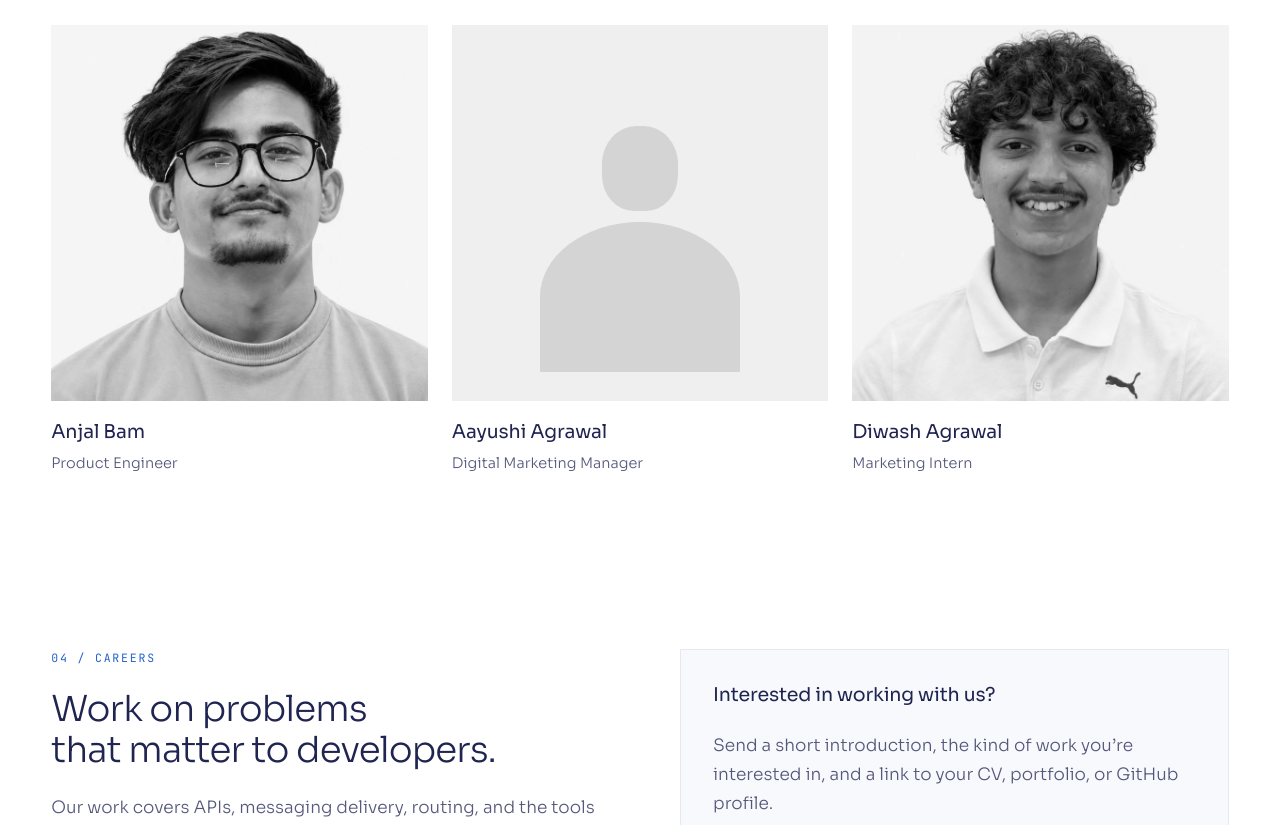
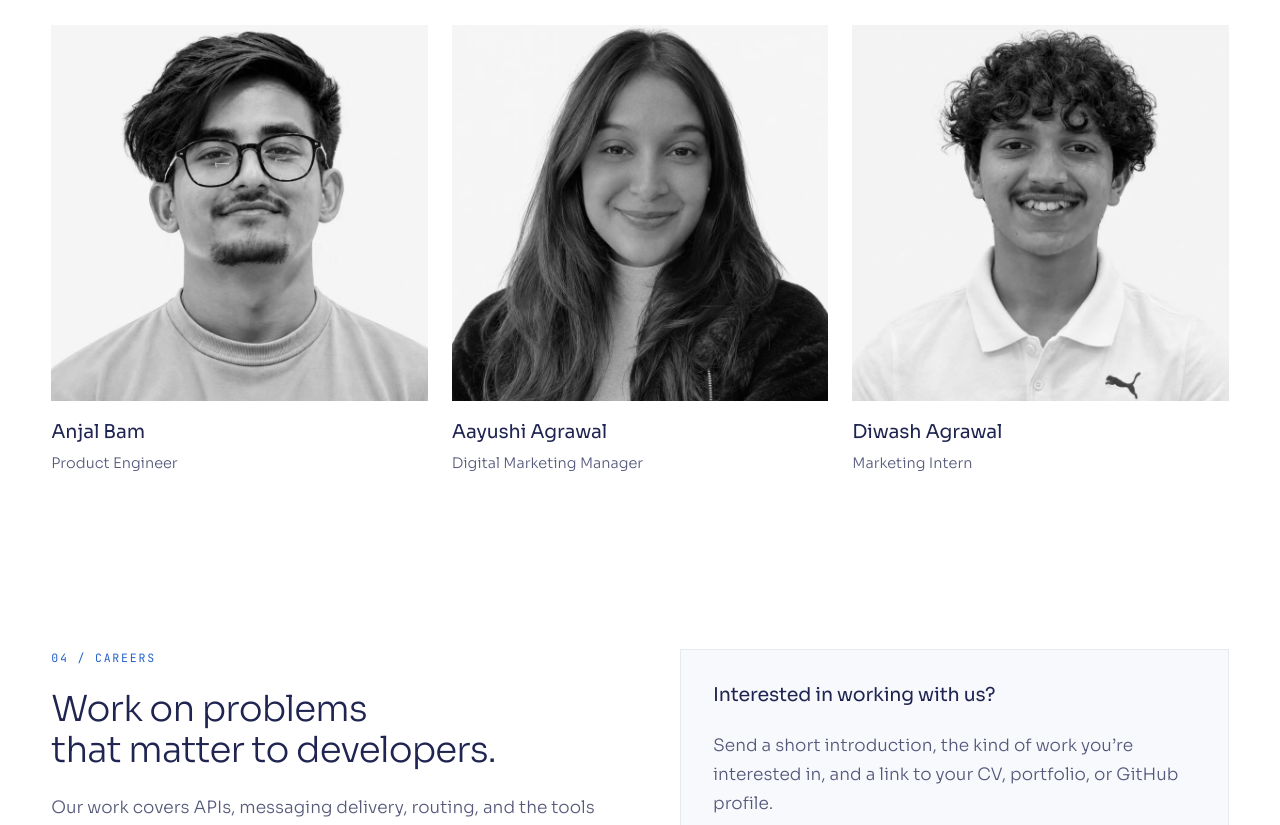
Before and after one commit to lambda-payments/secondfactor-web, a plain HTML site: page about/index.html in a window 1280 px wide. Shown: the part 2893-3718 px from the top of the page. Drawn offline with Linux system fonts and the light colour scheme.

Commit message:
feat: add Aayushi headshot to the About page

```diff
--- a/about/index.html
+++ b/about/index.html
@@ -172,7 +172,7 @@ height="0" width="0" style="display:none;visibility:hidden"></iframe></noscript>
         <article class="ab-team-card"><div class="ab-portrait ab-portrait-photo"><img src="/assets/team/naman-nepal.webp" alt="Naman Nepal" width="800" height="800" loading="lazy" decoding="async"></div><h3><a class="ab-team-link" href="/author/naman-nepal/">Naman Nepal</a></h3><span class="ab-role">Fractional Director of Growth</span></article>
         <article class="ab-team-card"><div class="ab-portrait ab-portrait-photo"><img src="/assets/team/binita-baiju.webp" alt="Binita Baiju" width="800" height="800" loading="lazy" decoding="async"></div><h3>Binita Baiju</h3><span class="ab-role">Project Manager</span></article>
         <article class="ab-team-card"><div class="ab-portrait ab-portrait-photo"><img src="/assets/team/anjal-bam.webp" alt="Anjal Bam" width="800" height="800" loading="lazy" decoding="async"></div><h3>Anjal Bam</h3><span class="ab-role">Product Engineer</span></article>
-        <article class="ab-team-card"><div class="ab-portrait ab-portrait-neutral"><div class="ab-silhouette" aria-hidden="true"></div></div><h3>Aayushi Agrawal</h3><span class="ab-role">Digital Marketing Manager</span></article>
+        <article class="ab-team-card"><div class="ab-portrait ab-portrait-photo"><img src="/assets/team/aayushi-agrawal.webp" alt="Aayushi Agrawal" width="800" height="800" loading="lazy" decoding="async"></div><h3>Aayushi Agrawal</h3><span class="ab-role">Digital Marketing Manager</span></article>
         <article class="ab-team-card"><div class="ab-portrait ab-portrait-photo"><img src="/assets/team/diwash-agrawal.webp" alt="Diwash Agrawal" width="800" height="800" loading="lazy" decoding="async"></div><h3>Diwash Agrawal</h3><span class="ab-role">Marketing Intern</span></article>
       </div>
     </section>
```
Also changed, not shown: assets/team/aayushi-agrawal.webp (added).
